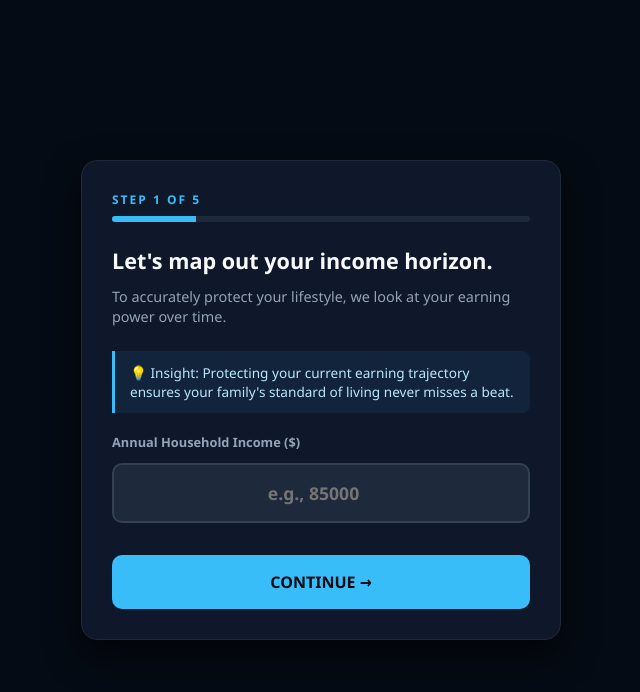
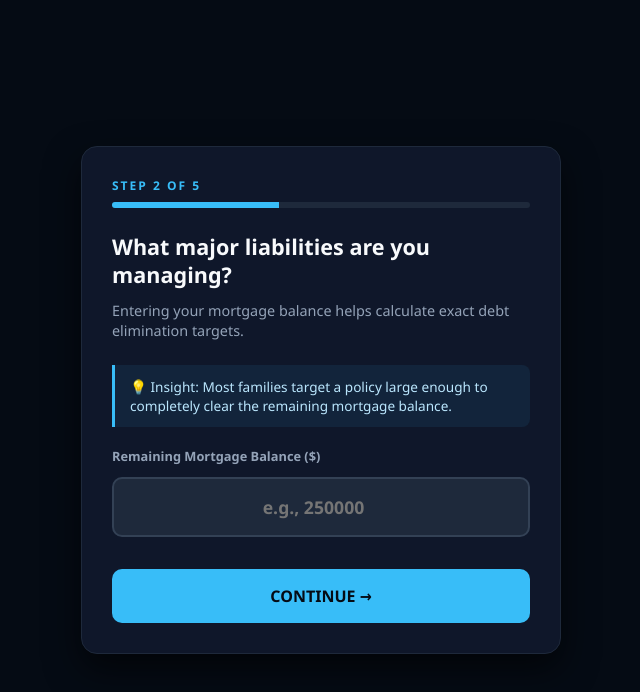
Before and after one commit to Jryan151/Life-insurance-calculator-, a plain HTML site: page index.html in a window 1280 px wide. Both pictures are taken after a click on the button "CONTINUE →". Shown: the whole page, without its empty margins (319-959 px from the left). Drawn offline with Linux system fonts and the light colour scheme.

Commit message:
Update index.html

```diff
--- a/index.html
+++ b/index.html
@@ -68,7 +68,7 @@
             flex-direction: column;
             gap: 12px;
         }
-        input[type="number"], input[type="text"] {
+        input[type="number"] {
             background: #1e293b;
             border: 2px solid #334155;
             color: #f8fafc;
@@ -116,7 +116,7 @@
             text-align: center;
             transition: all 0.2s;
         }
-        button.option-tile:hover, button.option-tile.selected {
+        button.option-tile:hover {
             background: rgba(56, 189, 248, 0.1);
             border-color: #38bdf8;
             color: #38bdf8;
@@ -131,7 +131,6 @@
             margin-bottom: 20px;
             line-height: 1.4;
         }
-        /* Result Dashboard Styling */
         .scorecard {
             background: #1e293b;
             border-radius: 12px;
@@ -187,10 +186,7 @@
             </div>
         </div>
 
-        <!-- APP SCREEN CONTAINER -->
-        <div id="appScreen">
-            <!-- Dynamically injected step content -->
-        </div>
+        <div id="appScreen"></div>
     </div>
 
     <script>
@@ -198,8 +194,8 @@
             {
                 stepNum: 1,
                 title: "Let's map out your income horizon.",
-                subtext: "To accurately protect your lifestyle, we look at your earning power over time.",
-                insight: "💡 Insight: Protecting your current earning trajectory ensures your family's standard of living never misses a beat.",
+                subtext: "To accurately protect your lifestyle, we evaluate your household earning power.",
+                insight: "💡 Insight: Protecting your current earning trajectory ensures your household's standard of living stays secure.",
                 type: "number",
                 placeholder: "e.g., 85000",
                 label: "Annual Household Income ($)"
@@ -207,41 +203,49 @@
             {
                 stepNum: 2,
                 title: "What major liabilities are you managing?",
-                subtext: "Knowing your primary financial anchors helps calculate exact debt elimination targets.",
-                insight: "💡 Insight: Most families want a policy large enough to completely clear the mortgage so surviving family members own their home outright.",
+                subtext: "Entering your mortgage balance helps calculate exact debt elimination targets.",
+                insight: "💡 Insight: Most families target a policy large enough to completely clear the remaining mortgage balance.",
                 type: "number",
                 placeholder: "e.g., 250000",
                 label: "Remaining Mortgage Balance ($)"
             },
             {
                 stepNum: 3,
-                title: "Who depends on you the most?",
-                subtext: "This helps us tailor the timeline of your financial safety net.",
-                insight: "💡 Insight: The ideal policy duration often matches the number of years until your youngest dependent completes school or enters adulthood.",
+                title: "Who depends on your income most?",
+                subtext: "This dictates whether your plan requires multi-year income replacement or final expense protection.",
+                insight: "💡 Insight: Coverage timelines are tailored specifically to your family's unique dependency structure.",
                 type: "tiles",
-                options: ["Just Partner/Spouse", "Young Children", "Adult Dependents", "Just Myself"]
+                options: [
+                    { text: "Spouse / Partner", val: "Spouse/Partner" },
+                    { text: "Young Children", val: "Young Children" },
+                    { text: "Adult Dependents", val: "Adult Dependents" },
+                    { text: "Just Myself", val: "Just Myself" }
+                ]
             },
             {
                 stepNum: 4,
-                title: "Do you currently have workplace coverage?",
-                subtext: "Many people rely solely on group term insurance through their employer.",
-                insight: "⚠️ Note: Workplace policies typically terminate or don't transfer if you change jobs or retire. Having private coverage locks in your rate independently.",
+                title: "Do you have existing workplace coverage?",
+                subtext: "Group term insurance through work is a start, but it typically doesn't follow you if you change jobs.",
+                insight: "⚠️ Note: Private policies lock in your health tier permanently, independent of your employer.",
                 type: "tiles",
-                options: ["None / Not Sure", "Basic Work Policy", "Private Policy Active", "Both Work & Private"]
+                options: [
+                    { text: "None / Not Sure", val: "None" },
+                    { text: "Basic Work Policy", val: "Work Group Plan" },
+                    { text: "Private Policy", val: "Private Policy" },
+                    { text: "Both Work & Private", val: "Both" }
+                ]
             },
             {
                 stepNum: 5,
-                title: "Where are you currently at in life?",
-                subtext: "Age and health baselines determine your optimal underwriting tier.",
-                insight: "🎯 Final Step: This lets us calculate your custom readiness profile instantly.",
-                type: "number",
-                placeholder: "e.g., 38",
-                label: "Your Current Age"
+                title: "Your Underwriting Baseline",
+                subtext: "Age and nicotine usage form the initial carrier underwriting bracket.",
+                insight: "🎯 Final Step: This generates your preliminary rate tier estimate.",
+                type: "combined"
             }
         ];
 
         let currentStepIndex = 0;
-        let userData = { income: 0, mortgage: 0, dependents: "", coverage: "", age: 0 };
+        let userData = { income: 0, mortgage: 0, dependents: "", coverage: "", age: 0, tobacco: "Non-Tobacco" };
 
         const appScreen = document.getElementById("appScreen");
         const progressContainer = document.getElementById("progressContainer");
@@ -265,31 +269,46 @@
             `;
 
             if (s.type === "number") {
+                let currentVal = currentStepIndex === 0 ? (userData.income || "") : (userData.mortgage || "");
                 html += `
                     <div class="input-group">
                         <label style="font-size:0.8rem; color:#94a3b8; font-weight:600;">${s.label}</label>
-                        <input type="number" id="userInputVal" placeholder="${s.placeholder}" autofocus />
+                        <input type="number" id="userInputVal" value="${currentVal}" placeholder="${s.placeholder}" autofocus />
                         <button class="action-btn" onclick="saveNumberInput()">CONTINUE →</button>
                     </div>
                 `;
             } else if (s.type === "tiles") {
                 html += `<div class="options-grid">`;
                 s.options.forEach(opt => {
-                    html += `<button class="option-tile" onclick="saveTileInput('${opt}')">${opt}</button>`;
+                    html += `<button class="option-tile" onclick="saveTileInput('${opt.val}')">${opt.text}</button>`;
                 });
                 html += `</div>`;
+            } else if (s.type === "combined") {
+                html += `
+                    <div class="input-group">
+                        <label style="font-size:0.8rem; color:#94a3b8; font-weight:600;">Current Age</label>
+                        <input type="number" id="userAgeVal" value="${userData.age || ""}" placeholder="e.g., 38" autofocus />
+
+                        <label style="font-size:0.8rem; color:#94a3b8; font-weight:600; margin-top:10px;">Tobacco / Nicotine Use (Past 12 Months)</label>
+                        <div class="options-grid" style="margin-top:5px;">
+                            <button class="option-tile ${userData.tobacco === 'Non-Tobacco' ? 'selected' : ''}" onclick="setTobacco('Non-Tobacco', this)">No</button>
+                            <button class="option-tile ${userData.tobacco === 'Tobacco' ? 'selected' : ''}" onclick="setTobacco('Tobacco', this)">Yes</button>
+                        </div>
+
+                        <button class="action-btn" onclick="saveCombinedInput()">GENERATE SNAPSHOT →</button>
+                    </div>
+                `;
             }
 
             appScreen.innerHTML = html;
         }
 
         function saveNumberInput() {
-            let val = document.getElementById("userInputVal").value;
-            if (!val) return;
+            let val = Number(document.getElementById("userInputVal").value);
+            if (!val && val !== 0) return;
 
-            if (currentStepIndex === 0) userData.income = Number(val);
-            if (currentStepIndex === 1) userData.mortgage = Number(val);
-            if (currentStepIndex === 4) userData.age = Number(val);
+            if (currentStepIndex === 0) userData.income = val;
+            if (currentStepIndex === 1) userData.mortgage = val;
 
             currentStepIndex++;
             renderStep();
@@ -303,33 +322,52 @@
             renderStep();
         }
 
+        function setTobacco(status, btnElement) {
+            userData.tobacco = status;
+            let parent = btnElement.parentElement;
+            parent.querySelectorAll('.option-tile').forEach(b => b.style.borderColor = '#334155');
+            btnElement.style.borderColor = '#38bdf8';
+        }
+
+        function saveCombinedInput() {
+            let ageVal = Number(document.getElementById("userAgeVal").value);
+            if (!ageVal) return;
+            userData.age = ageVal;
+
+            currentStepIndex++;
+            renderStep();
+        }
+
         function renderScorecard() {
             progressContainer.classList.add("hidden");
 
-            // Simple algorithmic logic estimation for scorecard value
-            let estimatedCoverageNeed = (userData.income * 10) + userData.mortgage;
-            if (estimatedCoverageNeed < 100000) estimatedCoverageNeed = 250000;
+            // Corrected conditional logic: if single with no family dependents, scale down income replacement gap
+            let incomeMultiplier = (userData.dependents === "Just Myself" || userData.dependents === "Adult Dependents") ? 0 : 10;
+            let estimatedCoverageNeed = (userData.income * incomeMultiplier) + userData.mortgage;
+
+            // Floor baseline for protection gap if figures are minimal
+            if (estimatedCoverageNeed < 50000) estimatedCoverageNeed = 100000;
 
             appScreen.innerHTML = `
                 <div style="text-align:center; margin-bottom: 15px;">
-                    <h2 style="color: #4ade80;">Snapshot Complete! 🎉</h2>
-                    <div class="subtext" style="margin-bottom:15px;">Here is your customized financial protection blueprint.</div>
+                    <h2 style="color: #4ade80;">Snapshot Complete! ✓</h2>
+                    <div class="subtext" style="margin-bottom:15px;">Your custom protection profile has been compiled.</div>
                 </div>
 
                 <div class="scorecard">
                     <div class="score-title">Estimated Target Protection Gap</div>
                     <div class="score-value">$${estimatedCoverageNeed.toLocaleString()}</div>
-                    <div class="score-desc">Based on your income protection multi-year multiplier and active mortgage balance.</div>
+                    <div class="score-desc">Calculated using your household liability structure and dependent tier.</div>
                 </div>
 
                 <div class="summary-list">
-                    <div class="summary-item"><span>Annual Income Protected:</span> <strong>$${userData.income.toLocaleString()}</strong></div>
+                    <div class="summary-item"><span>Annual Income:</span> <strong>$${userData.income.toLocaleString()}</strong></div>
                     <div class="summary-item"><span>Mortgage Liability:</span> <strong>$${userData.mortgage.toLocaleString()}</strong></div>
                     <div class="summary-item"><span>Primary Focus:</span> <strong>${userData.dependents}</strong></div>
-                    <div class="summary-item"><span>Current Policy Tier:</span> <strong>${userData.coverage}</strong></div>
+                    <div class="summary-item"><span>Age / Nicotine Profile:</span> <strong>Age ${userData.age} (${userData.tobacco})</strong></div>
                 </div>
 
-                <button class="action-btn" onclick="alert('In production, this opens your calendar or submits data to your webhook/CRM!')">BOOK STRATEGY REVIEW WITH AGENT</button>
+                <button class="action-btn" onclick="window.location.href='https://calendly.com'">SCHEDULE STRATEGY REVIEW</button>
             `;
         }
 
```
